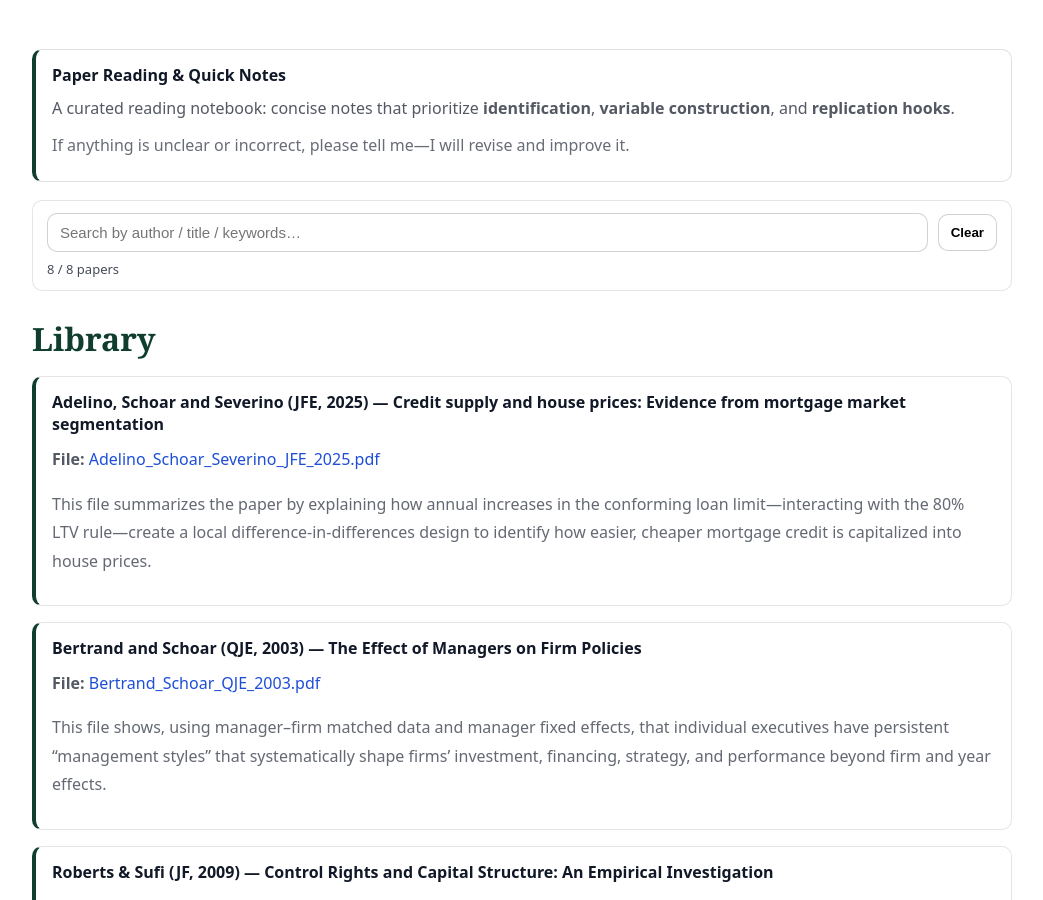
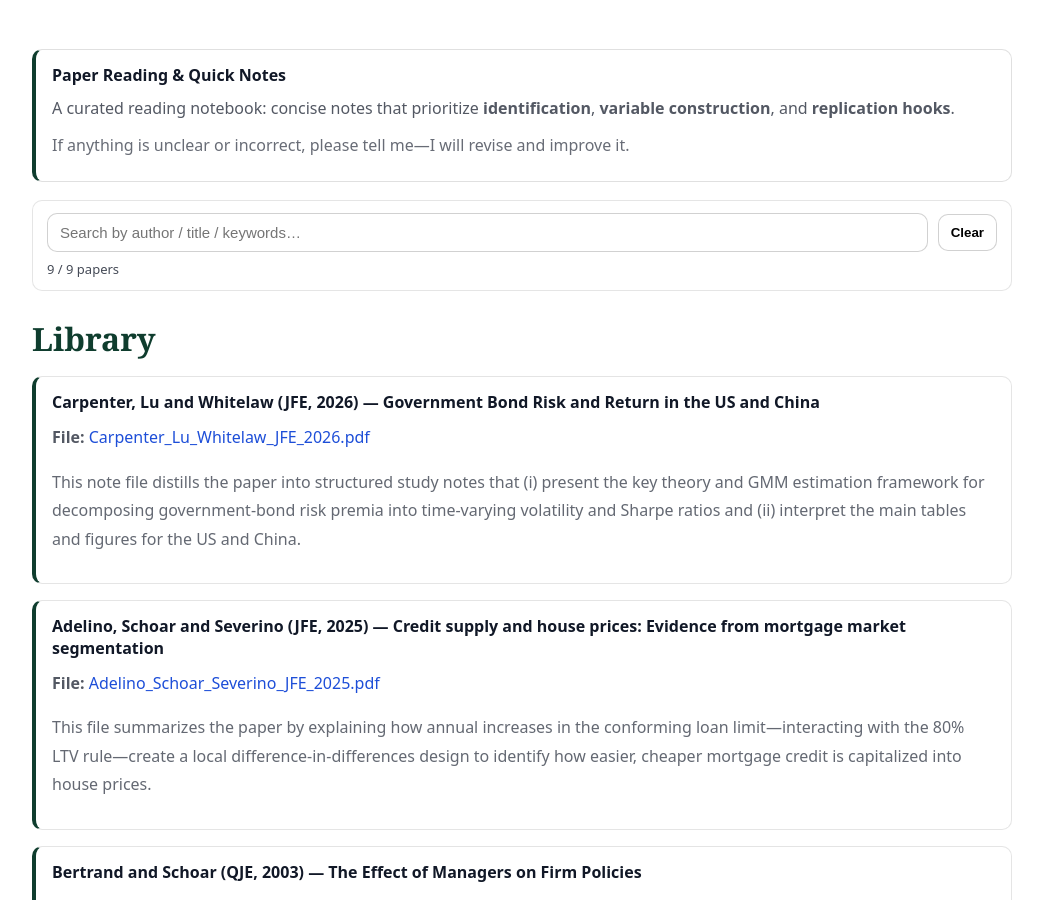
Before and after one commit to yaxinzn/study-archive, a Jekyll site: the page built from reading/index.md, in a window 1280 px wide and 900 px high, scrolled down 498 px. Shown: the whole window, without its empty margins (118-1161 px from the left). Built offline with Jekyll 4.4.1, drawn with Linux system fonts in a browser that asks for light colours.

Commit message:
Reading: add/update Carpenter_Lu_Whitelaw_JFE_2026.pdf

```diff
--- a/_data/reading.yml
+++ b/_data/reading.yml
@@ -1,3 +1,7 @@
+- title: "Carpenter, Lu and Whitelaw (JFE, 2026) — Government Bond Risk and Return in the US and China"
+  file: "Carpenter_Lu_Whitelaw_JFE_2026.pdf"
+  desc: "This note file distills the paper into structured study notes that (i) present the key theory and GMM estimation framework for decomposing government-bond risk premia into time-varying volatility and Sharpe ratios and (ii) interpret the main tables and figures for the US and China."
+
 - title: "Adelino, Schoar and Severino (JFE, 2025) — Credit supply and house prices: Evidence from mortgage market segmentation"
   file: "Adelino_Schoar_Severino_JFE_2025.pdf"
   desc: "This file summarizes the paper by explaining how annual increases in the conforming loan limit—interacting with the 80% LTV rule—create a local difference-in-differences design to identify how easier, cheaper mortgage credit is capitalized into house prices."
```
Also changed, not shown: 1 other file.
